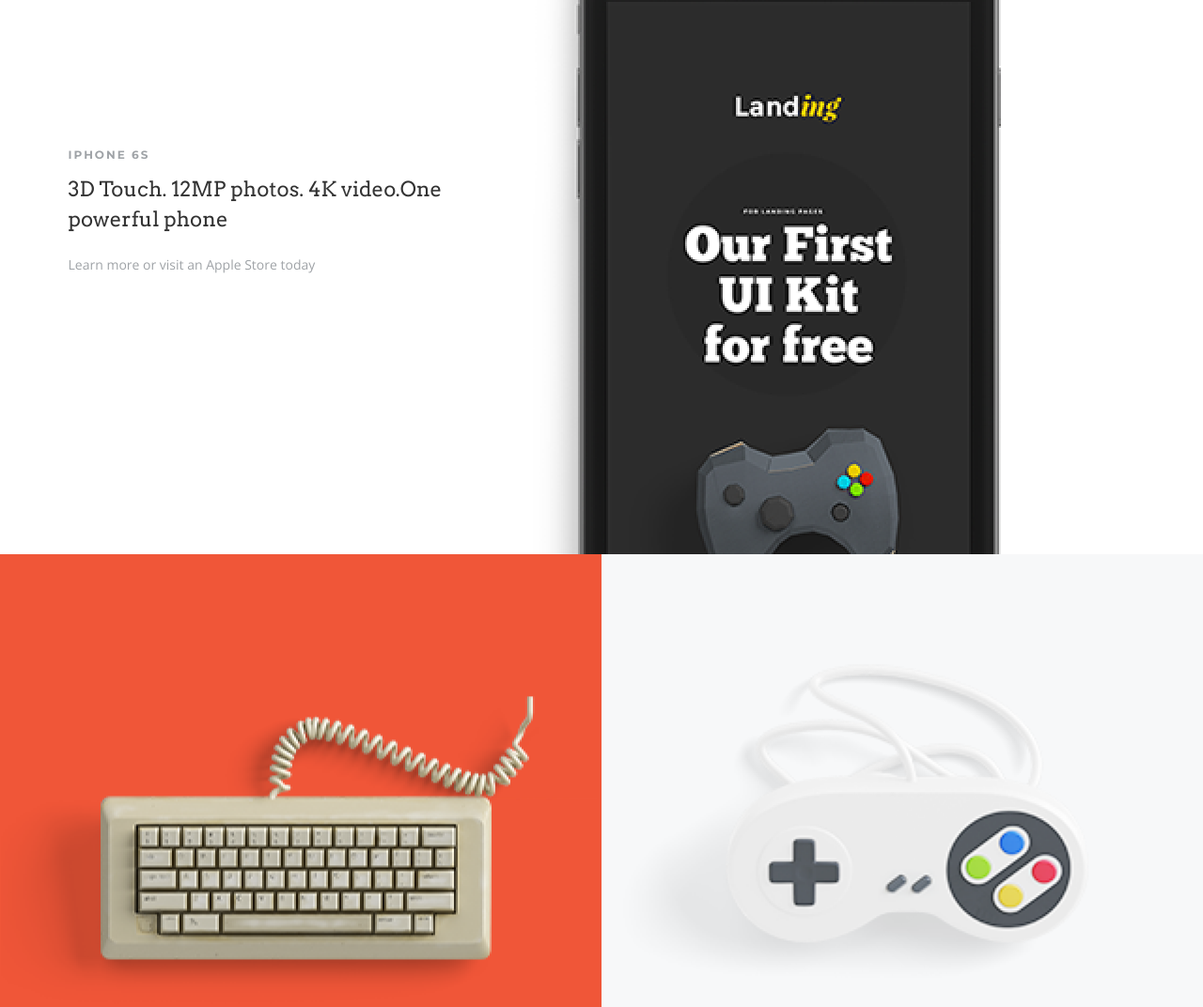
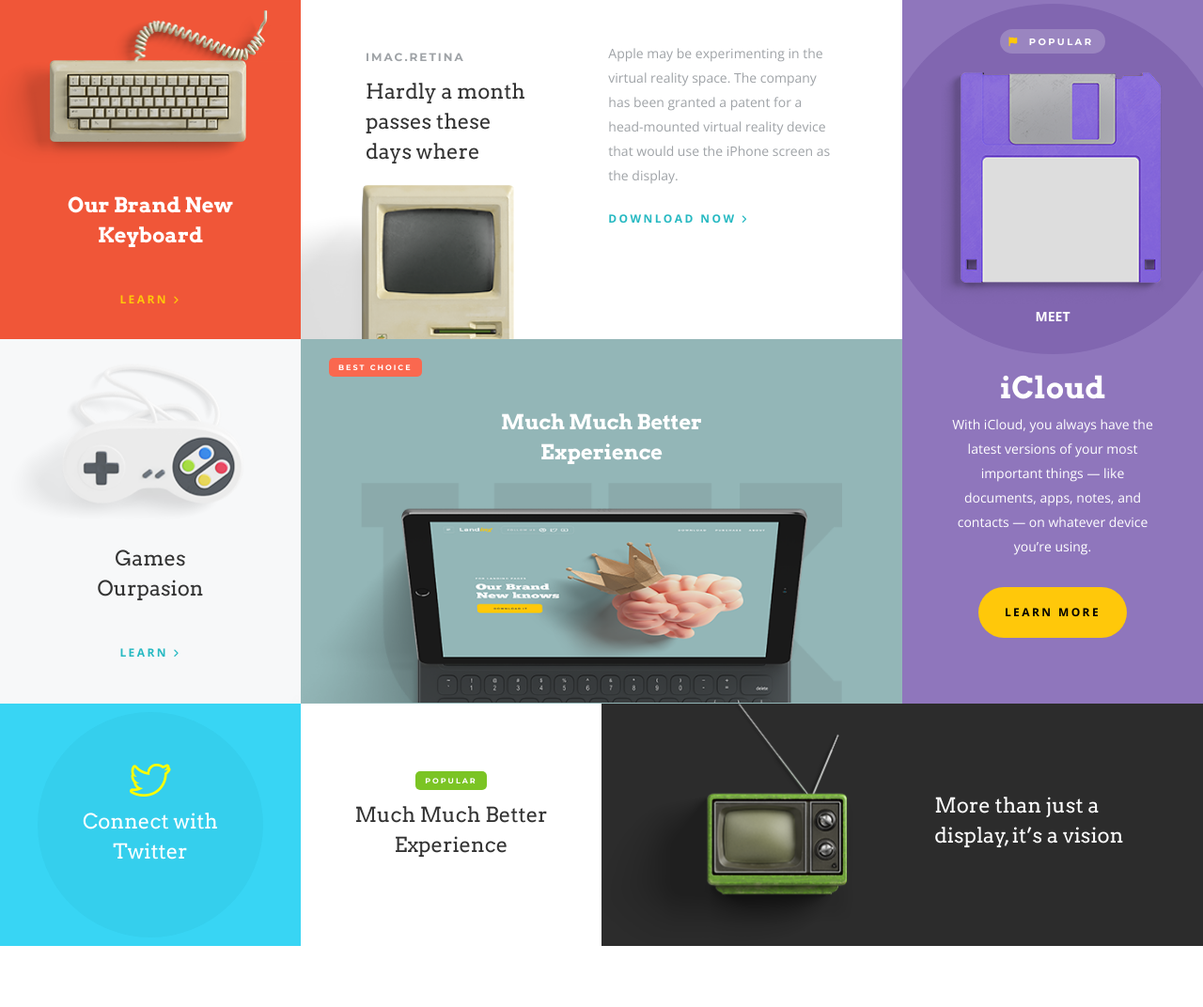
Before and after one commit to O-marss/grid-masterclass, a plain HTML site: page index.html in a window 1280 px wide. Shown: the part 414-1486 px from the top of the page at 94% size. After the commit the page ends 1421 px from the top, so only its background shows below. Drawn offline with nearby package versions, Linux system fonts and the light colour scheme.

Commit message:
The page is now complete and responsive on all screen sizes.

```diff
--- a/css/style.css
+++ b/css/style.css
@@ -18,8 +18,6 @@ h1{
     color: #333;
     line-height: 1.4em;
     margin: 1.25rem 0 0.625rem;
-    max-width: 530px;
-
 }
 
 h2{
@@ -92,17 +90,17 @@ img{
 #page-container{
     display: grid;
     grid-template-areas:
-    "learn-more learn-more "
-    "iphone iphone  "
-    "keyboard controller"
-    "imac imac"
-    "twitter icloud"
-    "best-choice icloud"
-    "qoute qoute"
-    "tv tv"
+    "learn-more learn-more learn-more learn-more "
+    "iphone iphone iphone iphone "
+    "keyboard keyboard  controller controller "
+    "imac imac imac imac "
+    "twitter twitter  icloud icloud"
+    "best-choice best-choice icloud icloud "
+    "qoute qoute qoute qoute"
+    "tv tv tv tv"
     ;
-    grid-template-columns: 1fr 1fr;
-    grid-template-rows: auto 1fr 1fr 1fr auto auto auto auto;
+    grid-template-columns: 1fr 1fr 1fr 1fr ;
+    grid-template-rows: auto 1fr 1fr 1fr  auto auto auto auto;
     grid-column-gap: 0px;
     grid-row-gap: 0px;
 }
@@ -113,6 +111,7 @@ img{
     grid-area: learn-more;
     background-color: #f7f8f9;
     overflow: hidden;
+    align-content: center;
 }
 
 #learn-more-container{
@@ -121,6 +120,7 @@ img{
 
 #learn-more h1{
     margin: 1.25rem 0 0.625rem;
+    max-width: 550px;
 }
 
 #learn-more a{
@@ -145,6 +145,7 @@ img{
 }
 
 #iphone-container{
+    height: 100%;
     align-items: center;
     justify-content: space-evenly;
 }
@@ -154,22 +155,31 @@ img{
 }
 
 .iphone-image{
-    width: 50%;
+    align-self: end;
     margin-top: 40px;
 }
+
+.iphone-image img{
+    width: 250px;
+}
+
 
 /* Third section of the page */
 #keyboard{
     grid-area: keyboard;
     background-color: #f05638;
+    align-content: center;
+
+}
+
+#keyboard-container{
     justify-content: center;
     align-items: center;
     text-align: center;
-    overflow: hidden;
-
 }
 
 #keyboard img{
+    width: 320px;
     transform: translateY(5%);
 }
 
@@ -182,25 +192,33 @@ img{
     color: #fff;
     font-weight: bold;
     margin-top: 2.1875rem;
+    text-transform: capitalize;
+    max-width: 280px;
+
 }
 
 /* Third section of the page */
 #controller{
     grid-area: controller;
     background-color: #f7f8f9;
+    align-content: center;
+
+}
+
+#controller-container{
     justify-content: center;
     align-items: center;
     text-align: center;
-    overflow: hidden;
-
 }
 
 #controller img{
+    width: 248px;
     transform: translate(-10%, -8%);
 }
 
 #controller h2{
     width: 50%;
+    text-transform: capitalize;
 }
 
 
@@ -349,6 +367,7 @@ img{
 
 /* Sixth section of the page */
 #best-choice{
+    position: relative;
     grid-area: best-choice;
     display: flex;
     background-color: #93b6b7;
@@ -363,6 +382,9 @@ img{
 }
 
 #best-choice h3{
+    position: absolute;
+    top: 20px;
+    left: 30px;
     background-color: #fa684f;
     font-size: 8px;
     line-height: 20px;
@@ -370,9 +392,10 @@ img{
     padding-inline: 10px;
     border-radius: 5px;
     text-transform: uppercase;
-    transform: translateX(-40px);
 }
+
 #best-choice h2{
+    width: 90%;
     font-size: 22px;
     line-height: 32px;
     font-weight: bold;
@@ -387,6 +410,7 @@ img{
 }
 
 #best-choice-container h2{
+    max-width: 280px;
     margin: auto;
     padding-block: 31px;
 }
@@ -423,17 +447,22 @@ img{
 /* Eighth section of the page */
 #tv{
     grid-area: tv;
-    justify-content: center;
-    align-items: center;
     background-color: #2c2c2c;
 }
 
+#tv-container{
+    justify-content: center;
+    align-items: center;
+    padding-inline: 5%;
+}
+
 .tv-image{
+    position: relative;
+    left: -15%;
     width: 270px;
-    transform: translateX(-20%);
 }
 
 #tv h2 {
-    width: 30%;
+    width: 35%;
     color: #fff;
 }
--- a/index.html
+++ b/index.html
@@ -52,21 +52,25 @@
       </div>
 
       <!-- /* Third section of the page */ -->
-      <div id="keyboard" class="vertical-container">
+      <div id="keyboard" >
+        <div id="keyboard-container" class="vertical-container">
           <img src="images/Keyboard.png" alt="Keyboard" />
           <h2>our brand new keyboard</h2>
           <a href="" class="arrow-link"
             >learn<i class="fa chevron-rigth" aria-hidden="true"></i></a
           >
         </div>
+      </div>
 
       <!-- /* Third section of the page */ -->
-      <div id="controller" class="vertical-container">
+      <div id="controller">
+        <div id="controller-container" class="vertical-container">
           <img src="images/Controller.png" alt="Controller" />
           <h2>games ourpasion</h2>
           <a href="" class="arrow-link"
             >learn<i class="fa chevron-rigth" aria-hidden="true"></i></a
           >
+        </div>
       </div>
 
       <!-- /* Fourth section of the page */ -->
@@ -139,10 +143,12 @@
       </div>
 
       <!-- /* Eighth section of the page */ -->
-      <div id="tv" class="horizontal-container">
+      <div id="tv">
+        <div id="tv-container" class="horizontal-container">
         <div class="tv-image"><img src="images/TV.png" alt="TV" /></div>
         <h2>More than just a display,  it’s a vision</h2>
         </div>
       </div>
+    </div>
   </body>
 </html>
--- a/media/media.css
+++ b/media/media.css
@@ -0,0 +1,80 @@
+@media (min-width: 576px){
+
+}
+
+@media (min-width: 768px){
+
+}
+
+@media (min-width: 992px){
+
+    #page-container{
+        grid-template-columns: 1fr 1fr 1fr 1fr;
+        grid-template-rows: 1fr 1fr 1fr 0.5fr;
+    }
+
+    #learn-more{
+        grid-column: 3 /7;
+        grid-row: 1 / 2;
+    }
+
+    #learn-more h1{
+        font-size: 48px;
+    }
+
+    #iphone{
+        grid-column: 1 / 3;
+        grid-row: 1 / 2;
+    }
+
+    #keyboard{
+        grid-column: 1/2;
+        grid-row: 2 / 3;
+    }
+
+    #imac{
+        grid-column: 2 / 4;
+        grid-row: 2 / 3;
+    }
+
+    #icloud{
+        grid-column: 4 / 7;
+        grid-row: 2 / 4;
+    }
+
+    #controller{
+        grid-column: 1 / 2;
+        grid-row: 3 / 4;
+    }
+
+    #best-choice{
+        grid-row: 3 / 4;
+        grid-column: 2 / 4;
+    }
+
+    #twitter, #qoute, #tv{
+        grid-row: 4 / span 1;
+    }
+
+    #twitter{
+        grid-column: 1 / 2;
+    }
+
+    #qoute{
+        grid-column: 2 / 3;
+        text-align: center;
+    }
+
+    #tv{
+        grid-column: 3 / 5;
+    }
+
+}
+
+@media (min-width: 1200px){
+
+}
+
+@media (min-width: 1400px){
+
+}
```
Lines whose indentation alone changed are shown as unchanged.
